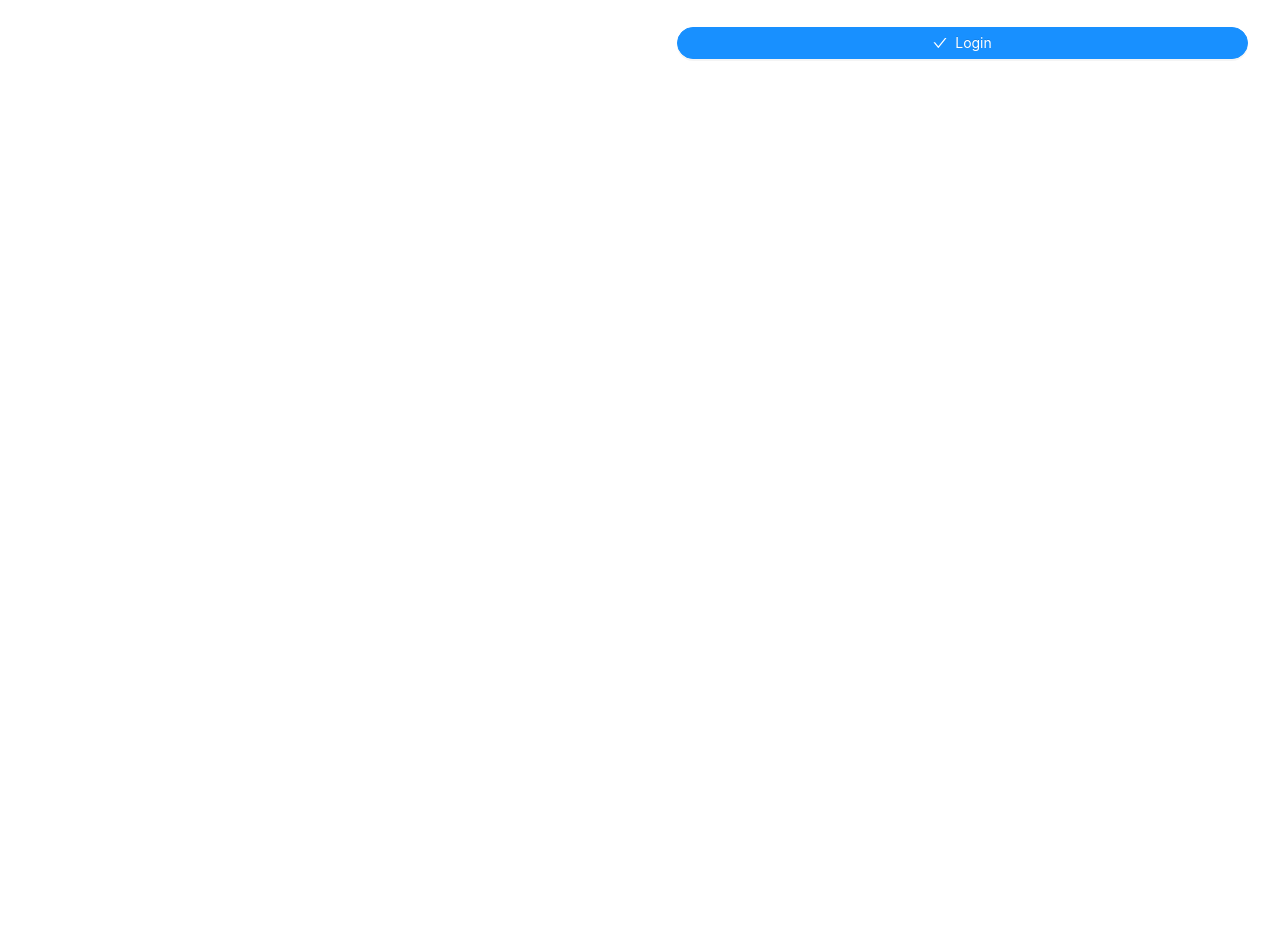
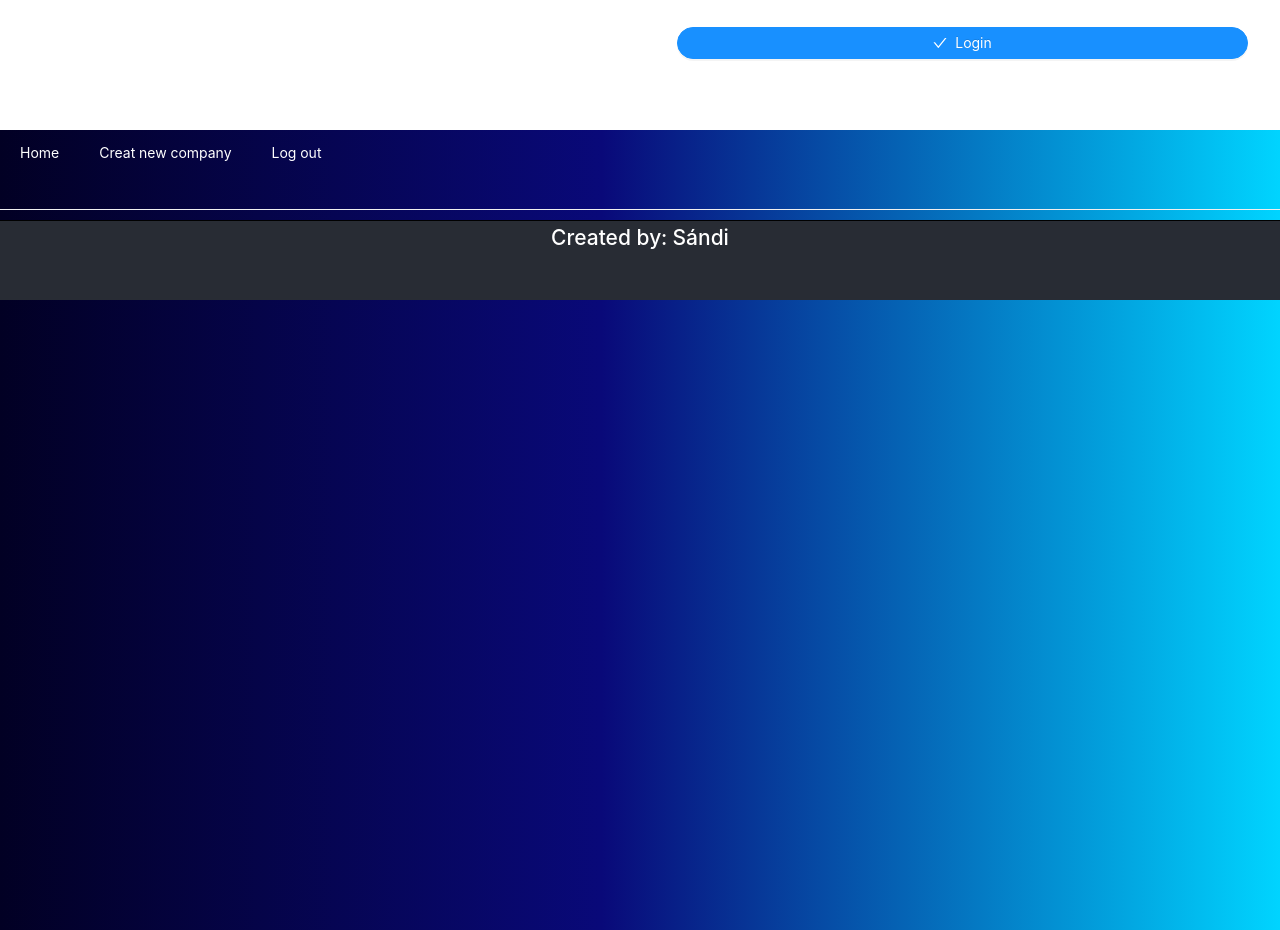
Before and after one commit to snegyeliczky/Kinsta-Pet-Project, a React (Create React App) app in the folder client/: page /auth in a window 1280 px wide. Shown: the part 500-1430 px from the top of the page. Before the commit the page ends 800 px from the top, so only its background shows below. Built offline with nearby package versions, Linux system fonts and the light colour scheme.

Commit message:
rooter refactor

```diff
--- a/client/src/App.tsx
+++ b/client/src/App.tsx
@@ -1,27 +1,45 @@
 import React from 'react';
 import './App.css';
-import {BrowserRouter as Router, Route} from "react-router-dom";
+import {BrowserRouter as Router, Route, Switch} from "react-router-dom";
 import AuthPage from "./pages/AuthPage";
 import MainPage from "./pages/MainPage";
 import {ApplicationProvider} from "./context/ApplicationContext";
-import {addHeaderAndFooter} from "./components/addHeaderAndFooter";
 import ProjectPage from "./pages/ProjectPage";
 import NewCompany from "./pages/NewCompany";
-import {useHistory} from "react-router-dom";
+
+import NavBar from "./parts/NavBar";
+import Footer from "./parts/Footer";
 
 
 function App() {
 
- const history = useHistory();
- console.log(history)
+    const style = {
+        justifyContent: "center",
+        width: "100%",
+        gridTemplateColumns: "10% 80% 10%",
+        background: "linear-gradient(90deg, rgba(2,0,36,1) 0%, rgba(9,9,121,1) 47%, rgba(0,212,255,1) 100%)",
+        height: "contentBox",
+        minHeight: "100vh",
+        paddingTop: "11Vh",
+        paddingBottom: "11vh"
+    };
+
 
     return (
         <Router>
             <ApplicationProvider>
                 <Route exact path={"/auth"} component={AuthPage}/>
-                <Route exact path={"/"} component={addHeaderAndFooter(MainPage)}/>
-                <Route exact path={"/project/:id"} component={addHeaderAndFooter(ProjectPage)}/>
-                <Route exact path={"/new-company"} component={addHeaderAndFooter(NewCompany)}/>
+
+                    <NavBar/>
+                    <div id={"main-content-container"} style={style}>
+                        <Switch>
+                            <Route exact path={"/"} component={MainPage}/>
+                            <Route exact path={"/project/:id"} component={ProjectPage}/>
+                            <Route exact path={"/new-company"} component={NewCompany}/>
+                        </Switch>
+                    </div>
+                    <Footer/>
+
             </ApplicationProvider>
         </Router>
 
```
